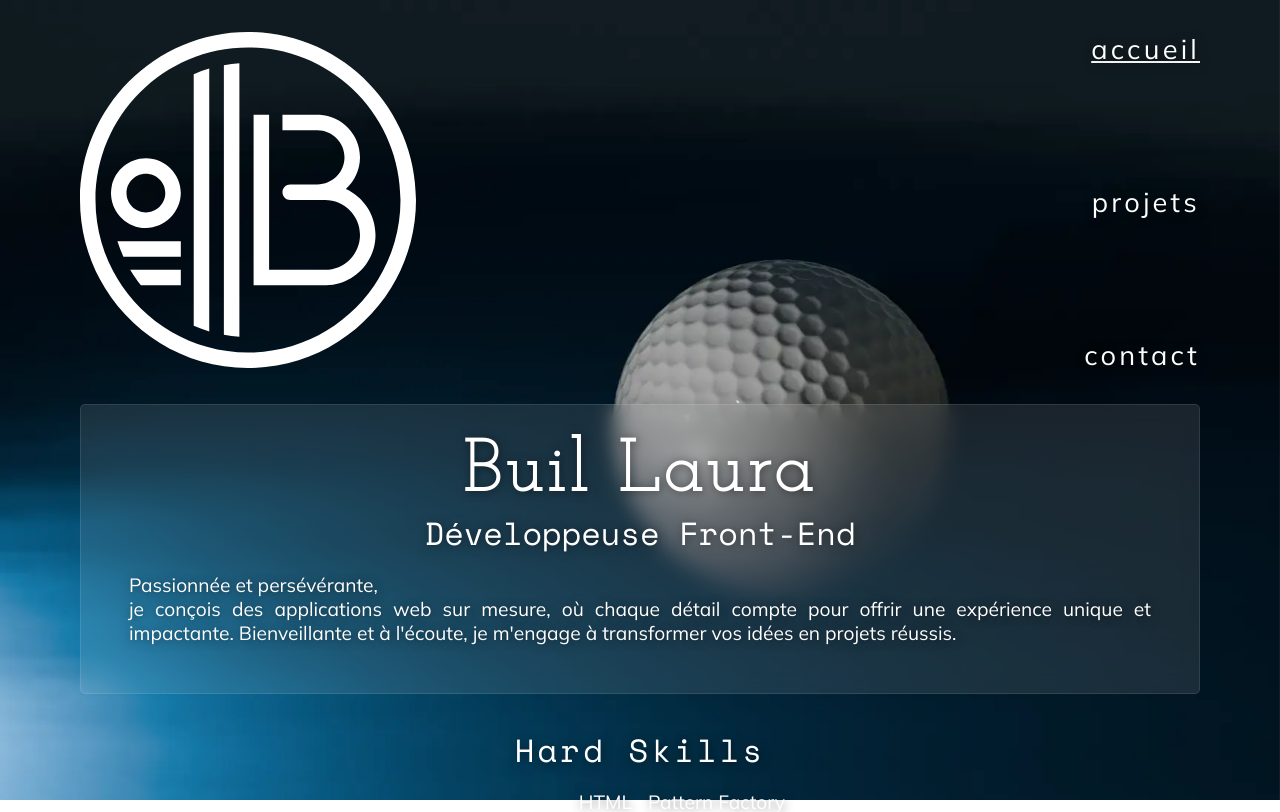
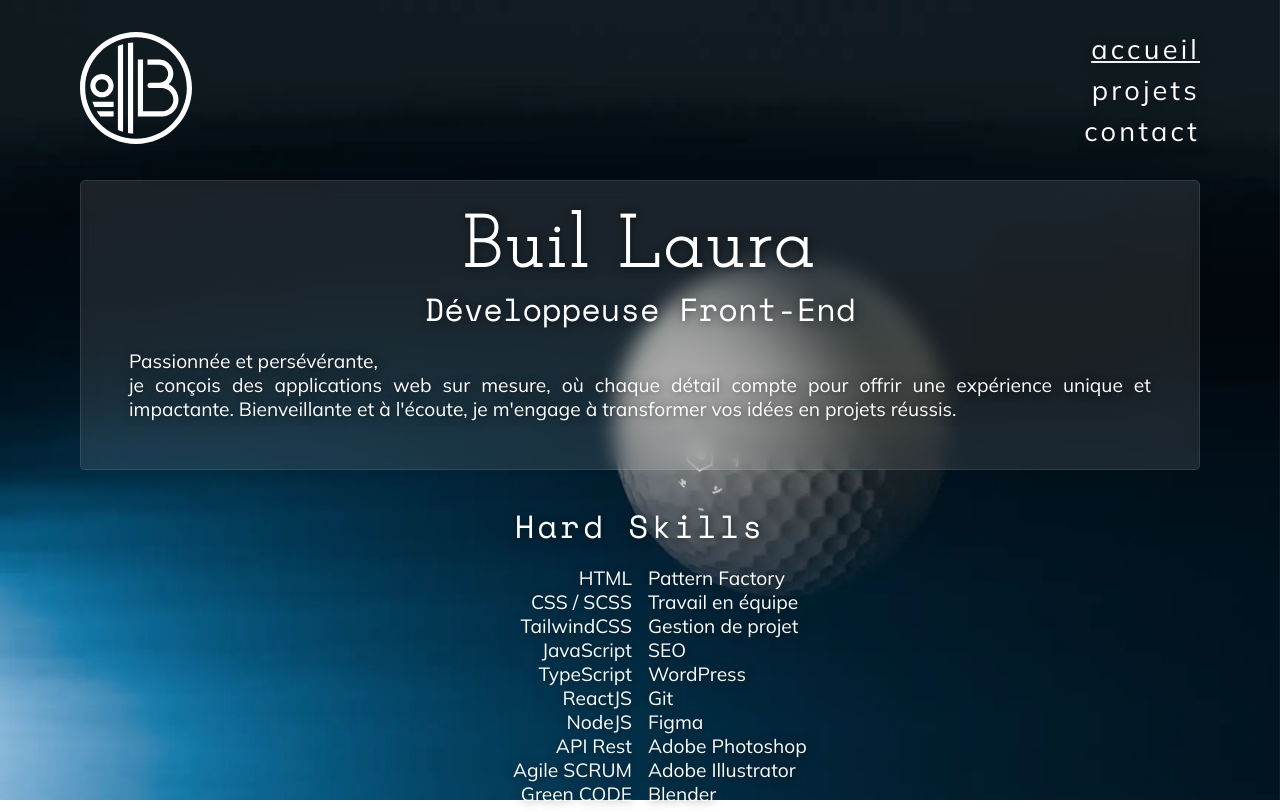
Before and after one commit to LauraBuil/myportfolio, a React (Vite) app: page / in a window 1280 px wide. Shown: the top 812 px of the page. Built offline with nearby package versions, Linux system fonts and the light colour scheme.

Commit message:
feat: logo size

```diff
--- a/src/assets/scss/components/header.scss
+++ b/src/assets/scss/components/header.scss
@@ -18,6 +18,18 @@
   &__logo {
     width: 30%;
     height: auto;
+    @media (min-width: 600px){
+      width: 20%;
+      height: auto;
+    }
+    @media (min-width: 900px){
+      width: 15%;
+      height: auto;
+    }
+    @media (min-width: 1280px){
+      width: 10%;
+      height: auto;
+    }
   }
   .nav {
     font-family: 'Mulish', sans-serif;
--- a/src/assets/scss/main.css
+++ b/src/assets/scss/main.css
@@ -27,6 +27,24 @@
 .header__logo {
   width: 30%;
   height: auto;
+}
+@media (min-width: 600px) {
+  .header__logo {
+    width: 20%;
+    height: auto;
+  }
+}
+@media (min-width: 900px) {
+  .header__logo {
+    width: 15%;
+    height: auto;
+  }
+}
+@media (min-width: 1280px) {
+  .header__logo {
+    width: 10%;
+    height: auto;
+  }
 }
 .header .nav {
   font-family: "Mulish", sans-serif;
```
Also changed, not shown: 1 other file (tests, documents, lock files or other folders).
